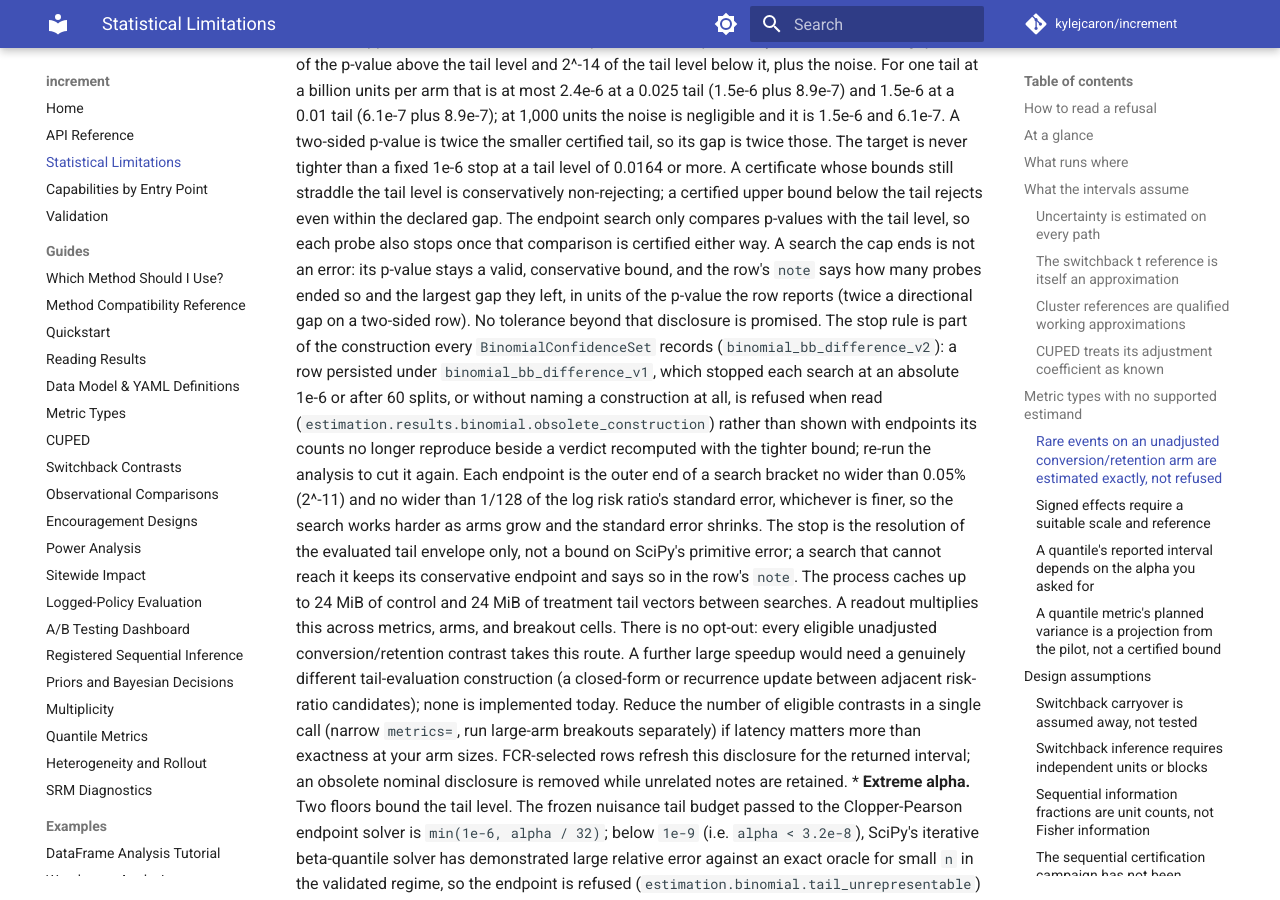
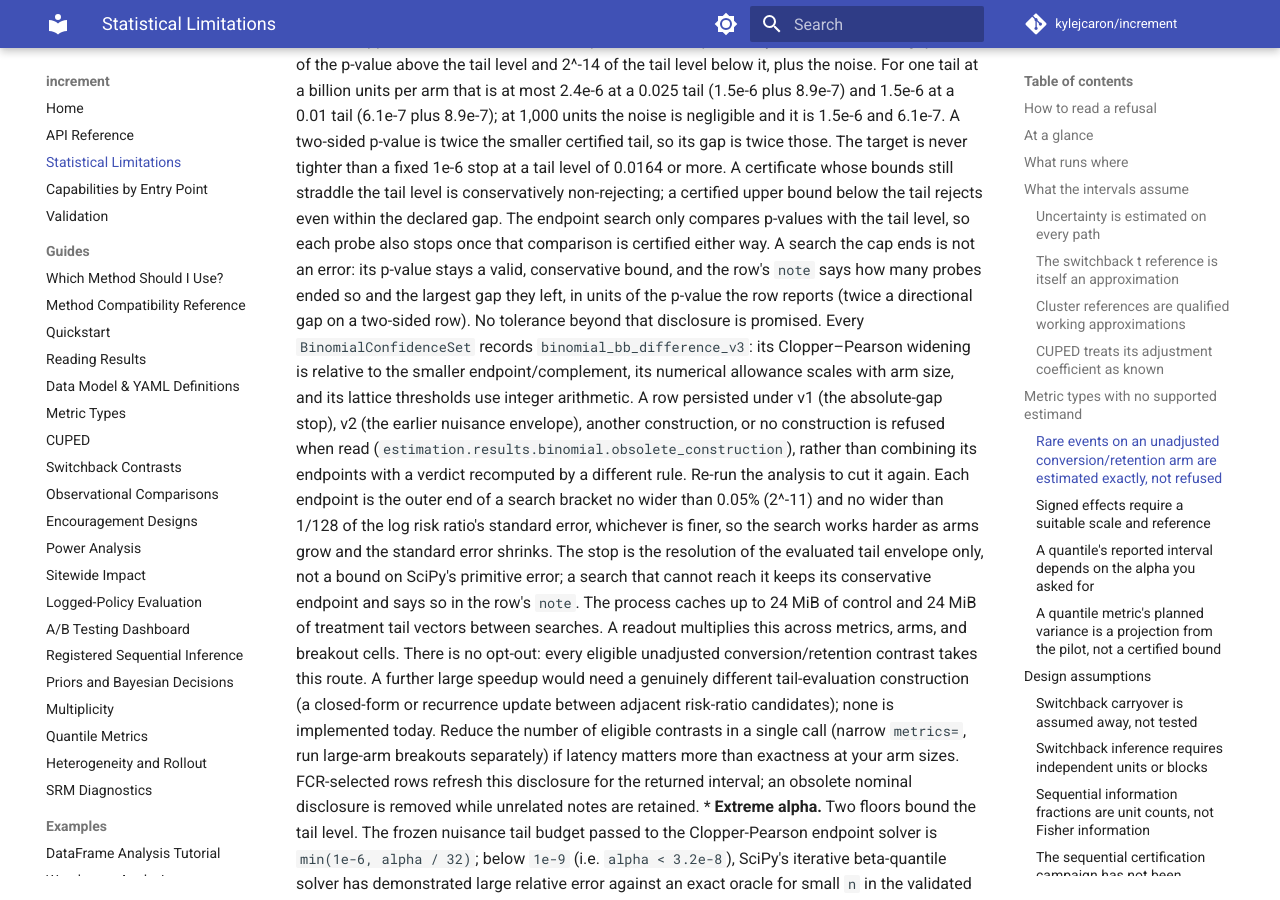
Before and after one commit to kylejcaron/increment, an MkDocs documentation site: the page built from docs/limitations.md, in a window 1280 px wide and 900 px high, scrolled down 10699 px. Built offline with MkDocs 1.6.1 and Material for MkDocs 9.7.7, drawn with Linux system fonts in a browser that asks for light colours; comment, search, counter and statistics services are not loaded.

Commit message:
Version the billion-unit binomial construction and reject earlier persisted sets

```diff
--- a/docs/limitations.md
+++ b/docs/limitations.md
@@ -371,13 +371,15 @@ It also has two further boundaries, both refusals rather than silent degradation
   A search the cap ends is not an error: its p-value stays a valid,
   conservative bound, and the row's `note` says how many probes ended so and the largest
   gap they left, in units of the p-value the row reports (twice a directional gap on a
-  two-sided row). No tolerance beyond that disclosure is promised. The stop rule is part of
-  the construction every `BinomialConfidenceSet` records (`binomial_bb_difference_v2`): a
-  row persisted under `binomial_bb_difference_v1`, which stopped each search at an absolute
-  1e-6 or after 60 splits, or without naming a construction at all, is refused when read
-  (`estimation.results.binomial.obsolete_construction`) rather than shown with endpoints
-  its counts no longer reproduce beside a verdict recomputed with the tighter bound;
-  re-run the analysis to cut it again. Each endpoint is the outer end of a search
+  two-sided row). No tolerance beyond that disclosure is promised. Every
+  `BinomialConfidenceSet` records `binomial_bb_difference_v3`: its Clopper–Pearson
+  widening is relative to the smaller endpoint/complement, its numerical allowance
+  scales with arm size, and its lattice thresholds use integer arithmetic. A row
+  persisted under v1 (the absolute-gap stop), v2 (the earlier nuisance envelope),
+  another construction, or no construction is refused when read
+  (`estimation.results.binomial.obsolete_construction`), rather than combining its
+  endpoints with a verdict recomputed by a different rule. Re-run the analysis to cut
+  it again. Each endpoint is the outer end of a search
   bracket no wider than 0.05% (2^-11) and no wider than 1/128 of the log risk
   ratio's standard error, whichever is finer, so the search works harder as
   arms grow and the standard error shrinks. The stop is the resolution of the
```
Also changed, not shown: 2 other files.
